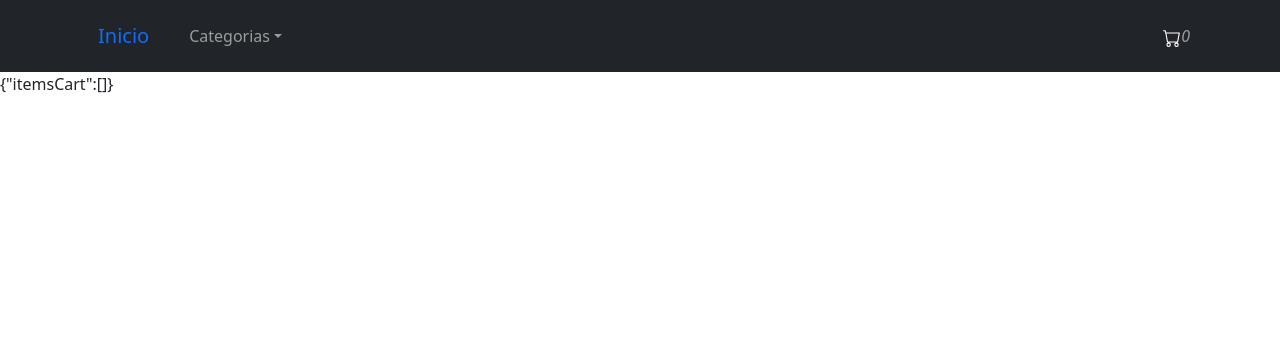
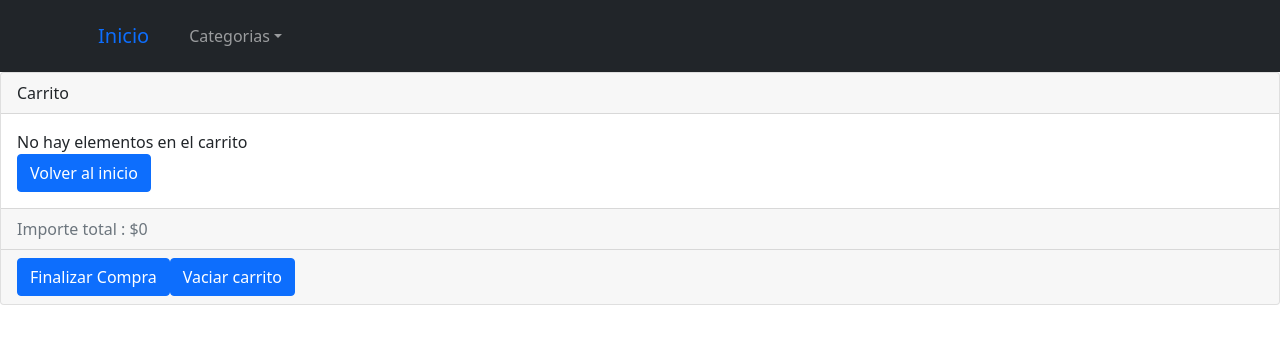
Before and after one commit to marianobernardico/ecommerceBernardico, a React (Create React App) app in the folder ecommerce/: page /cart in a window 1280 px wide. Shown: the top 344 px of the page. Built offline with nearby package versions, Linux system fonts and the light colour scheme; the HTML template or start-up script is replaced by a standard one.

Commit message:
Entrega 10

```diff
--- a/ecommerce/src/components/Cart.jsx
+++ b/ecommerce/src/components/Cart.jsx
@@ -1,13 +1,69 @@
 import React from 'react'
 import {useContext} from 'react';
 import {MyContext} from '../context/CartContext';
+import ItemCount from './ItemCount';
+import {Card, Button, Col} from 'react-bootstrap';
+import Item from './Item';
+import { useEffect } from 'react';
+import {Link} from 'react-router-dom';
 
 export default function Cart() {
-  const { cartCount, itemsCart } = useContext(MyContext);
+  const { cartCount,itemsCart, clear, sumCant, restCant, removeItem} = useContext(MyContext);
+
+  useEffect(()=> {
+  }, [itemsCart]);
+
+  const sumValues = (price, quantity) => {
+    return price*quantity;
+  }
+
+  const returnTotalImport = () => {
+    var totalValue = 0;
+    var totalItems = 0;
+    itemsCart.map((item)=> (
+      totalValue += sumValues(item.price, item.quantity)
+    ));
+    return totalValue;
+  }
+
+  const body = <>{itemsCart.map((item)=> (
+    <Card>
+      <Card.Body>
+      <img src="https://http2.mlstatic.com/D_NQ_NP_2X_745035-MLA46195705760_052021-F.webp" style={{height: "50px", width: "50px"}}/>
+      {item.quantity + " x " + item.title+ " / "}
+      {"Precio unitario: $" + item.price + " / "}
+      {"Precio total: $" + sumValues(item.price, item.quantity) + "  "}
+      <Button variant="primary" onClick={() => {sumCant(item.id)}}>+</Button>
+      {" " + item.quantity + " "}
+      <Button variant="primary" onClick={() => {restCant(item.id)}}>-</Button>
+      {" "}
+      <Button variant="primary" onClick={() => {removeItem(item.id)}}>Borrar</Button>
+
+      </Card.Body>
+    </Card>
+  ))}</>;
+
+  const emptyCart =
+  <>
+  No hay elementos en el carrito <br/>
+  <Link className="btn btn-primary" role="button" to= {`/`} style={ {color : "white"}}>Volver al inicio</Link>
+  </>
 
   return (
     <>
-      <div>{JSON.stringify({itemsCart})}</div>
+      <Card>
+        <Card.Header>Carrito</Card.Header>
+        <Card.Body>
+          {itemsCart.length != 0 ? body: emptyCart}
+        </Card.Body>
+        <Card.Footer className="text-muted">
+          Importe total : ${returnTotalImport()}
+        </Card.Footer>
+        <Card.Footer className="text-muted">
+          <Button variant="primary" onClick={() => {}}>Finalizar Compra</Button>
+          <Button variant="primary" onClick={() => {clear()}}>Vaciar carrito</Button>
+        </Card.Footer>
+      </Card>
     </>
   )
 }
--- a/ecommerce/src/components/CartWidget.jsx
+++ b/ecommerce/src/components/CartWidget.jsx
@@ -5,13 +5,19 @@ import { MyContext } from "../context/CartContext";
  const CartWidget = () => {
     const { cartCount } = useContext(MyContext);
 
-    return (
-        <>
+    const cart =
+    <>
         <svg xmlns="http://www.w3.org/2000/svg" width="18" height="18" color="white" fill="currentColor" className="bi bi-cart" viewBox="0 0 16 16">
             <path d="M0 1.5A.5.5 0 0 1 .5 1H2a.5.5 0 0 1 .485.379L2.89 3H14.5a.5.5 0 0 1 .491.592l-1.5 8A.5.5 0 0 1 13 12H4a.5.5 0 0 1-.491-.408L2.01 3.607 1.61 2H.5a.5.5 0 0 1-.5-.5zM3.102 4l1.313 7h8.17l1.313-7H3.102zM5 12a2 2 0 1 0 0 4 2 2 0 0 0 0-4zm7 0a2 2 0 1 0 0 4 2 2 0 0 0 0-4zm-7 1a1 1 0 1 1 0 2 1 1 0 0 1 0-2zm7 0a1 1 0 1 1 0 2 1 1 0 0 1 0-2z"/>
         </svg>
         <i>{cartCount}</i>
+    </>;
+
+    return (
+        <>
+        { cartCount !=0 ? cart : <></> }
         </>
+
     );
 };
 
--- a/ecommerce/src/components/ItemCount.jsx
+++ b/ecommerce/src/components/ItemCount.jsx
@@ -7,7 +7,7 @@ import {MyContext} from '../context/CartContext';
 export default function ItemCount({item, initial}) {
 
     var [count, setCount] = useState();
-    const {onAdd, addItem} = useContext(MyContext);
+    const {addItem, sumCant, restCant} = useContext(MyContext);
 
     useEffect(() => {
         setCount(initial);
@@ -22,7 +22,6 @@ export default function ItemCount({item, initial}) {
             setCount(item.stock);
         }
     }, [count]);
-
 
     function addToCart(){
         addItem(item, count);
--- a/ecommerce/src/components/ItemDetail.jsx
+++ b/ecommerce/src/components/ItemDetail.jsx
@@ -3,30 +3,19 @@ import {useEffect, useState, useContext} from 'react';
 import { useParams } from 'react-router-dom';
 import ItemCount from './ItemCount';
 import 'bootstrap/dist/css/bootstrap.min.css';
-import {Card, Button} from 'react-bootstrap';
-import {MyContext} from '../context/CartContext';
+import {Card} from 'react-bootstrap';
 
 export default function ItemDetail() {
     const {id} = useParams();
     const [item, setItem] = useState([]);
-    const { cartCount, setItemsCart} = useContext(MyContext);
-
 
     useEffect(() => {
         fetch("https://629ea27e461f8173e4d6a508.mockapi.io/api/mock_items/itemsmock")
         .then(res => res.json())
         .then(res => {
           setItem(res.find(x => x.id == id));
-
         });
       }, [id]);
-
-      useEffect(() => {
-        setItemsCart(item);
-      }, []);
-
-
-      setItemsCart(item);
 
     return (
     <>
--- a/ecommerce/src/context/CartContext.jsx
+++ b/ecommerce/src/context/CartContext.jsx
@@ -6,51 +6,75 @@ export default function CartContext({ children }) {
     var [cartCount, setCartCount] = useState(0);
     const [itemsCart, setItemsCart] = useState([]);
 
+    useEffect(()=> {
+      console.log(itemsCart)
+      itemsCart.map((item)=> (
+        cartCount += item.quantity
+      ));
+      setCartCount(cartCount);
+    }, [itemsCart]);
 
-    useEffect(()=> {
-        setCartCount(0);
-      }, []);
+    const isInCart = (id) => {
+      if(Array.isArray(itemsCart)){
+        var someInCart = itemsCart.findIndex(item => item.id === id)
+      }
+      return someInCart;
+    }
 
-
-
-      function isInCart(id) {
-        if(Array.isArray(itemsCart)){
-            var someInCart = itemsCart.some(x => x.item.id == id)
-        }
-        return someInCart != undefined;
-    };
-
-    function addItem(item, quantity) {
-        const newItem = {item,
+    const  addItem = (item, quantity) => {
+      const newItem = {...item,
             quantity,
         };
-        if(isInCart(newItem.item.id)){
-            console.log("adentro");
-            const findProduct = itemsCart.find(item => item.id === newItem.id);
-            const productIndex = itemsCart.indexOf(findProduct);
-            itemsCart[productIndex].quantity += quantity
-            setItemsCart(itemsCart);
-            setCartCount(itemsCart[productIndex].quantity)
-            console.log(itemsCart)
-
-          } else {
-            setCartCount(cartCount = cartCount + quantity)
-            itemsCart.quantity = cartCount;
-            console.log(itemsCart);
-          }
+      let pos = isInCart(item?.id);
+      if(pos == -1){
+        console.log("primera vez:" + pos);
+        setItemsCart([...itemsCart, newItem]);
+        console.log(itemsCart.length)
+      } else {
+        console.log("ya existe :" + pos)
+          let auxItemsCart = [...itemsCart];
+          auxItemsCart[pos].quantity +=  quantity;
+          setItemsCart(auxItemsCart);
+      }
 
     };
 
-    function removeItem(itemId) {
+    const removeItem = (id) => {
+      setItemsCart(itemsCart.filter(item=>item.id !== id));
+      if(itemsCart.length ==0){
+        setCartCount(0);
+      }
     };
 
-    function clear() {
+    const clear = () => {
         setCartCount(0);
         setItemsCart([]);
     };
 
+    const sumCant =(id)=> {
+      let pos = isInCart(id)
+      let auxItemsCart = [...itemsCart];
+      if(auxItemsCart[pos].stock > auxItemsCart[pos].quantity){
+        auxItemsCart[pos].quantity ++;
+        setItemsCart(auxItemsCart);
+      }
+    }
+
+    const restCant =(id)=> {
+      console.log("restCant")
+
+      let pos = isInCart(id)
+      console.log(pos)
+      let auxItemsCart = [...itemsCart];
+      if(auxItemsCart[pos].quantity != 1){
+        auxItemsCart[pos].quantity --;
+        setItemsCart(auxItemsCart);
+      }
+
+  }
+
 
     return (
-        <MyContext.Provider value={{cartCount,itemsCart, addItem, removeItem, clear, isInCart, setItemsCart}}>{children}</MyContext.Provider>
+        <MyContext.Provider value={{cartCount,itemsCart, addItem, removeItem, clear, sumCant, restCant, setCartCount}}>{children}</MyContext.Provider>
   )
 }
```
